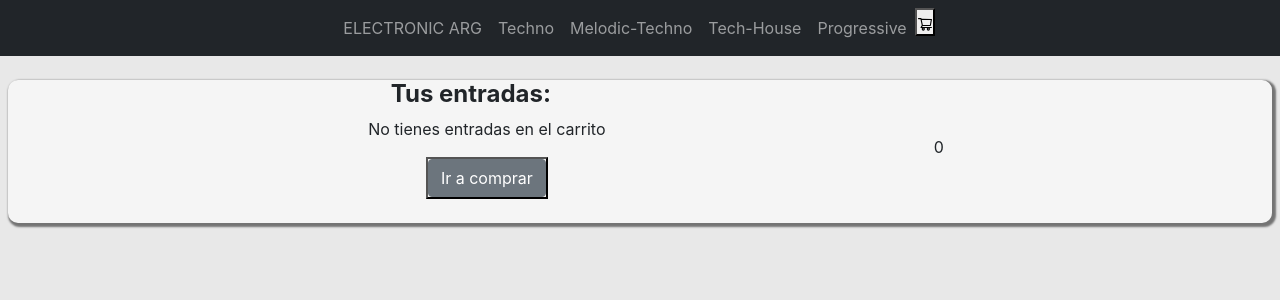
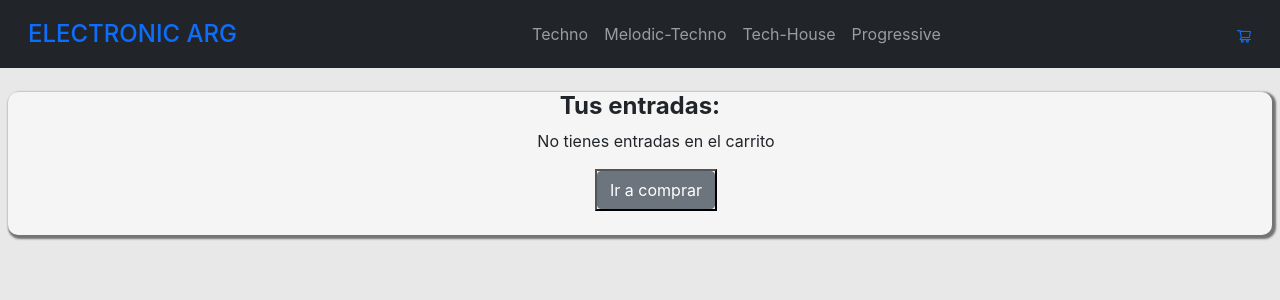
Before and after one commit to braiancred/reactEventosCrededio, a React (Create React App) app: page /cart in a window 1280 px wide. Shown: the top 300 px of the page. Built offline with nearby package versions, Linux system fonts and the light colour scheme.

Commit message:
Add files via upload

```diff
--- a/src/App.css
+++ b/src/App.css
@@ -128,12 +128,6 @@ h1{
   font-size: 1.5em;
 }
 
-/* Estilo carrito en inicio */
-
-#icono{
-  padding-right: 10px;
-}
-
 /* Estilo lista carrito */
 
 .contenedorIzqDer{
--- a/src/components/Cart.jsx
+++ b/src/components/Cart.jsx
@@ -7,6 +7,7 @@ import { db } from "../utils/firebaseConfig";
 
 const Cart = () => {
     const { calcTotal, cartList, removeList, deleteItem, calcTotalPerItem, calcSubTotal, calcChargePrice } = useContext(CartContext);
+
     const createOrder = () => {
         const order = {
             buyer: {
@@ -14,21 +15,22 @@ const Cart = () => {
                 email: "braiancred@gmail.com",
                 phone: "534537457"
             },
-            date: serverTimestamp(),
             items: cartList.map(item => ({
                 id: item.idItem,
                 title: item.name,
                 price: item.price,
                 qty: item.qty
             })),
+            date: serverTimestamp(),
             total: calcTotal()
-        }
+        };
 
         const createOrderInFirestore = async () => {
             const newOrderRef = doc(collection(db, "orders"));
             await setDoc(newOrderRef, order);
             return newOrderRef;
         }
+
         createOrderInFirestore()
             .then(result => {
                 alert("Felicitaciones, has realizado la compra! El código de tu compra es " + result.id)
@@ -40,8 +42,9 @@ const Cart = () => {
                 })
                 removeList()
             })
-            .catch(err => console.log(err))
+            .catch(err => console.log(err));
     }
+
     return (
         <>
             <div className="contenedorIzqDer">
@@ -72,7 +75,8 @@ const Cart = () => {
                     }
                     </div>
                 </div>
-                { cartList.length && <div className="parteDerCarrito">
+                { cartList.length > 0 &&
+                <div className="parteDerCarrito">
                     <h1>Tu compra:</h1>
                     <hr />
                     <div>Sub-total de compra: ${calcSubTotal()}</div>
--- a/src/components/CartContext.jsx
+++ b/src/components/CartContext.jsx
@@ -54,10 +54,12 @@ const CartContextProvider = ({children}) => {
         return calcSubTotal() + calcChargePrice();
     }
 
-    const calcItemsQty = () => {
-        let qtys = cartList.map(item => item.qtyItem);
-        return qtys.reduce(((previousValue, currentValue) => previousValue + currentValue), 0);
-    }
+
+     const calcItemsQty = () => {
+        let cant = 0
+        cartList.forEach((e) => cant += e.qtyItem)
+        return cant
+    };
 
     return (
         <CartContext.Provider value={{cartList, addToCart, deleteItem, removeList, calcTotalPerItem, calcSubTotal, calcChargePrice, calcTotal, calcItemsQty}}>
--- a/src/components/ItemDetail.jsx
+++ b/src/components/ItemDetail.jsx
@@ -36,7 +36,7 @@ const ItemDetail = ({ item }) => {
                                     {
                                     itemCount === 0
                                     ? <ItemCount stock={item.stock} initial={itemCount} onAdd={onAdd} />
-                                    : <Link to='/cart' style={{textDecoration: "none"}}><button type="button" class="btn btn-secondary">Ver Carrito</button></Link>
+                                    : <Link to="/cart" style={{textDecoration: "none"}}><button type="button" class="btn btn-secondary">Ver Carrito</button></Link>
                                     }
                                 </div>
                                 <hr />
--- a/src/components/Navbar.jsx
+++ b/src/components/Navbar.jsx
@@ -8,10 +8,10 @@ const Navbar = () => {
            <nav className="navbar navbar-expand-lg navbar-dark bg-dark">
                 <div className="container-fluid">
                     <div className="collapse navbar-collapse" id="navbarNav">
+                        <div className="nav-item">
+                            <Link className="nav-link" to="/"><div className="respuesta">ELECTRONIC ARG</div></Link>
+                        </div>
                         <ul class="navbar-nav mx-auto">
-                            <li className="nav-item">
-                                <Link className="nav-link" to="/">ELECTRONIC ARG</Link>
-                            </li>
                             <li className="nav-item">
                                 <Link className="nav-link" to="/style/Techno">Techno</Link>
                             </li>
@@ -24,8 +24,10 @@ const Navbar = () => {
                             <li className="nav-item">
                                 <Link className="nav-link" to="style/Progressive">Progressive</Link>
                             </li>
-                            <div id="icono"><button><AiOutlineShoppingCart /></button></div>
                         </ul>
+                        <div>
+                            <Link to="/cart" className="nav-link"><AiOutlineShoppingCart /></Link>
+                        </div>
                     </div>
                 </div>
             </nav>
```
Also changed, not shown: src/components/CartWidget.jsx (+3 -4 lines).
